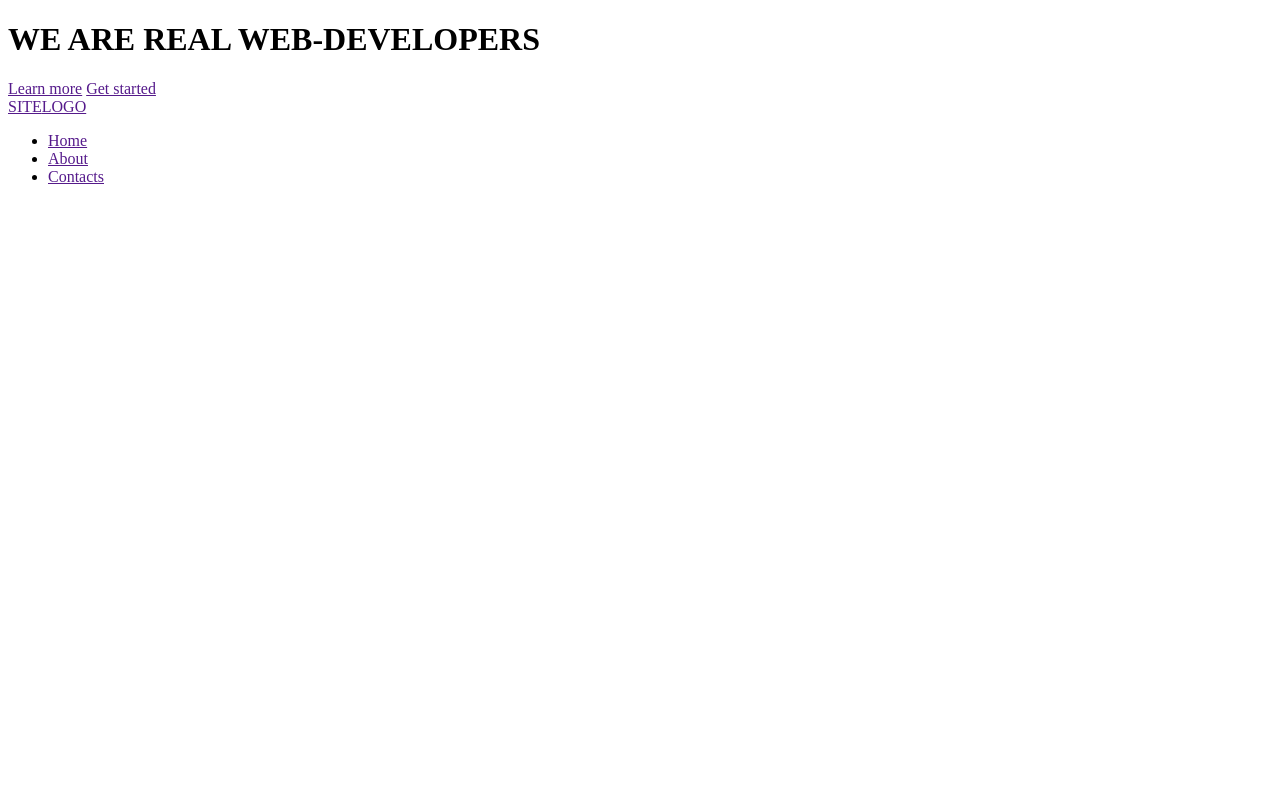
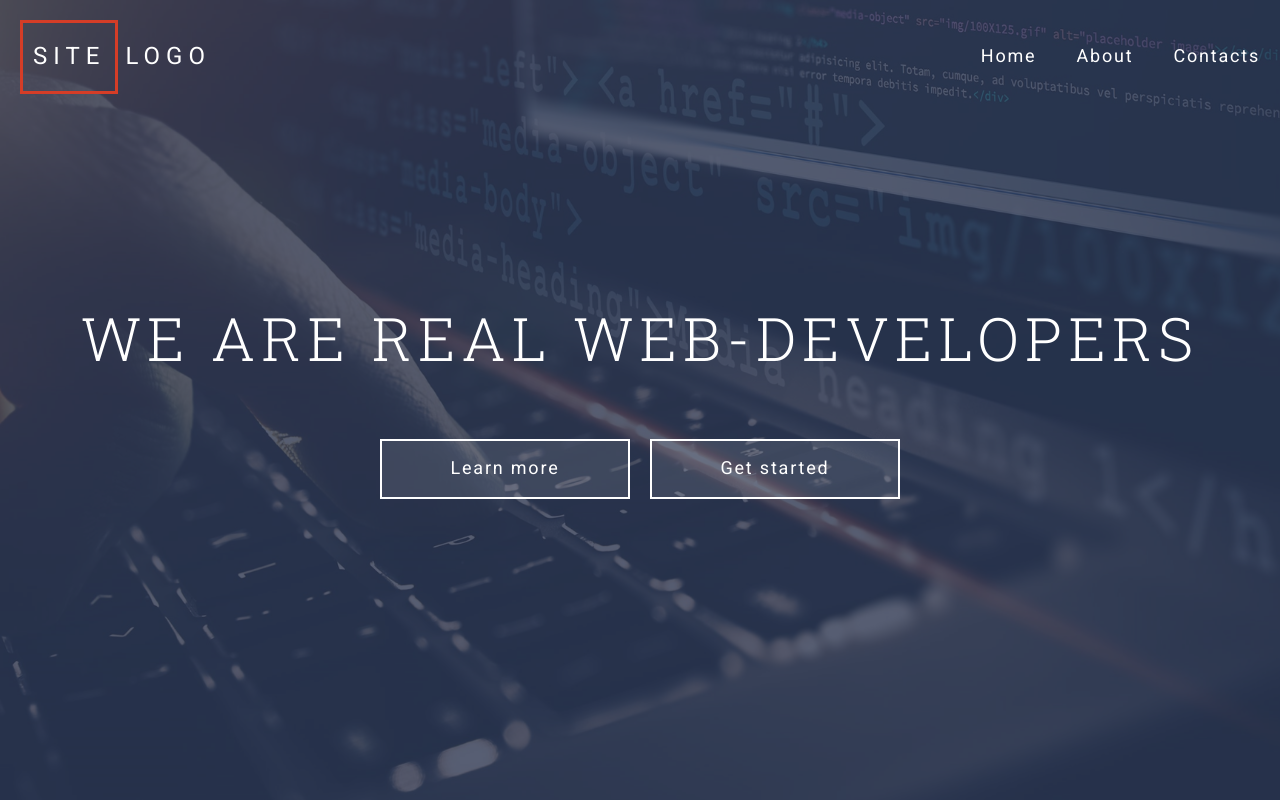
Before and after one commit to benedict-16/grid-template, a website: page index.html in a window 1280 px wide. Drawn offline with Linux system fonts and the light colour scheme.

Commit message:
a draft version of the style

```diff
--- a/assets/scss/common/_classes.scss
+++ b/assets/scss/common/_classes.scss
@@ -0,0 +1,15 @@
+@use "../presets/" as*;
+@use "../mixins/" as*;
+
+.btn {
+  width: 250px;
+height: 60px;
+background-color: rgba($color-light, 0.1);
+border: 2px solid #ffffff;
+padding: 0.5em 1em;
+display: flex;
+align-items: center;
+justify-content: center;
+font-size: 1.125rem;
+letter-spacing: 0.1em;
+}
--- /dev/null
+++ b/assets/scss/common/_index.scss
@@ -0,0 +1,2 @@
+@forward "classes";
+@forward "typography";
--- a/assets/scss/common/_typography.scss
+++ b/assets/scss/common/_typography.scss
@@ -0,0 +1,29 @@
+@use "../presets/" as*;
+@use "../mixins/" as*;
+
+*,
+*::before,
+*::after {
+  box-sizing: border-box;
+}
+
+html {
+  overflow-y: scroll;
+  font-family: $font-main;
+  font-size: $font-size;
+}
+
+h1 {
+font-family: $font-header;
+font-size: 3.75rem;
+letter-spacing: 0.1em;
+font-weight: 300;
+line-height: 1.2em;
+}
+h2 {
+  font-family: $font-header;
+  }
+a {
+  text-decoration: none;
+  color: $color-light;
+}
--- a/assets/scss/components/header/_header-content.scss
+++ b/assets/scss/components/header/_header-content.scss
@@ -0,0 +1,23 @@
+@use "../../presets/" as*;
+@use "../../mixins/" as*;
+
+.header-content {
+  position: relative;
+  z-index: 1;
+
+  &__container {
+   @extend %container;
+  }
+
+  &__title {
+    margin: 0 0 65px 0;
+    text-align: center;
+  }
+
+  &__actions {
+    display: flex;
+    justify-content: center;
+    gap: $gap;
+  }
+
+}
--- a/assets/scss/components/header/_header-logo.scss
+++ b/assets/scss/components/header/_header-logo.scss
@@ -0,0 +1,19 @@
+@use "../../presets/" as*;
+@use "../../mixins/" as*;
+
+.header-logo {
+  font-size: 1.5rem;
+  letter-spacing: 0.25em;
+
+  &__link {
+    display: block;
+    padding: 20px 20px 20px 0;
+  }
+
+  &__accent {
+    display: inline-block;
+    border: 3px solid #d53d27;
+    padding: 20px 10px 20px 10px;
+    margin-right: 7px;
+  }
+}
--- a/assets/scss/components/header/_header-menu.scss
+++ b/assets/scss/components/header/_header-menu.scss
@@ -0,0 +1,19 @@
+@use "../../presets/" as*;
+@use "../../mixins/" as*;
+
+.header-menu {
+  position: absolute;
+  z-index: 2;
+  left: 0;
+  top: 0;
+  right: 0;
+
+  &__container {
+    display: grid;
+    gap: $gap;grid-template-columns: auto 1fr;
+    align-items: center;
+
+    @extend %container;
+  }
+
+}
--- a/assets/scss/components/header/_header-navbar.scss
+++ b/assets/scss/components/header/_header-navbar.scss
@@ -0,0 +1,29 @@
+@use "../../presets/" as*;
+@use "../../mixins/" as*;
+
+.header-navbar {
+  display: grid;
+  justify-items: end;
+
+  &__btn {
+    display: none;
+  }
+
+  &__list {
+    @include unlist(0 (-$gap-sm) 0 0);
+    display: grid;
+    gap: $gap;
+    width: 100%;
+    grid-template-columns: repeat(auto-fit, minmax(30px, max-content));
+    justify-content: end;
+  }
+
+  &__item {}
+
+  &__link {
+    font-size: 1.125rem;
+    letter-spacing: 0.1em;
+    display: block;
+    padding: $gap $gap-sm;
+  }
+}
--- a/assets/scss/components/header/_header-overlay.scss
+++ b/assets/scss/components/header/_header-overlay.scss
@@ -0,0 +1,10 @@
+@use "../../presets/" as*;
+@use "../../mixins/" as*;
+
+
+.header-overlay {
+background-color: $color-primary;
+opacity: 0.8;
+
+@include abs-position;
+}
--- a/assets/scss/components/header/_header.scss
+++ b/assets/scss/components/header/_header.scss
@@ -0,0 +1,16 @@
+@use "../../presets/" as*;
+@use "../../mixins/" as*;
+
+.header {
+  position: relative;
+  min-height: 100vh;
+  background-color: $color-primary;
+  background-image: url(../img/img-header.png);
+  background-position: 50% 50%;
+  background-size: cover;
+  color: $color-light;
+
+  display: grid;
+  align-content: center;
+  padding: 150px 0;
+}
--- /dev/null
+++ b/assets/scss/components/header/_index.scss
@@ -0,0 +1,6 @@
+@forward "header-content";
+@forward "header-logo";
+@forward "header-menu";
+@forward "header-navbar";
+@forward "header-overlay";
+@forward "header";
--- a/assets/scss/mixins/_extends.scss
+++ b/assets/scss/mixins/_extends.scss
@@ -0,0 +1,9 @@
+@use "../presets/" as*;
+
+%container {
+  max-width: $ul;
+  margin-left: auto;
+  margin-right: auto;
+  padding-left: $gap;
+  padding-right: $gap;
+}
--- a/assets/scss/style.scss
+++ b/assets/scss/style.scss
@@ -1,7 +1,6 @@
 @use "../../libs/normalize.css/normalize";
 
-@use "common/typography";
-@use "common/classes";
+@use "common/index";
 
 @use "components/header/header";
 @use "components/header/header-overlay";
```
Also changed, not shown: assets/css/style.css, index.html (line endings or trailing spaces).
